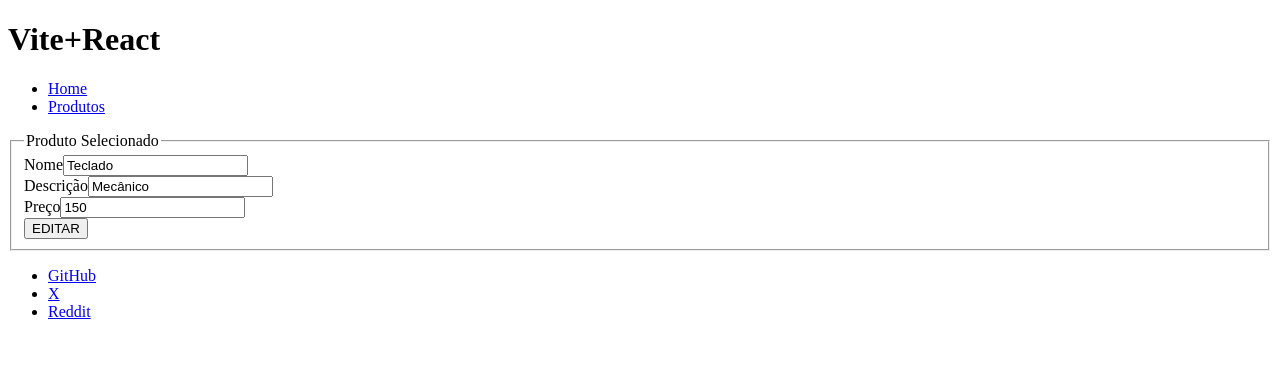
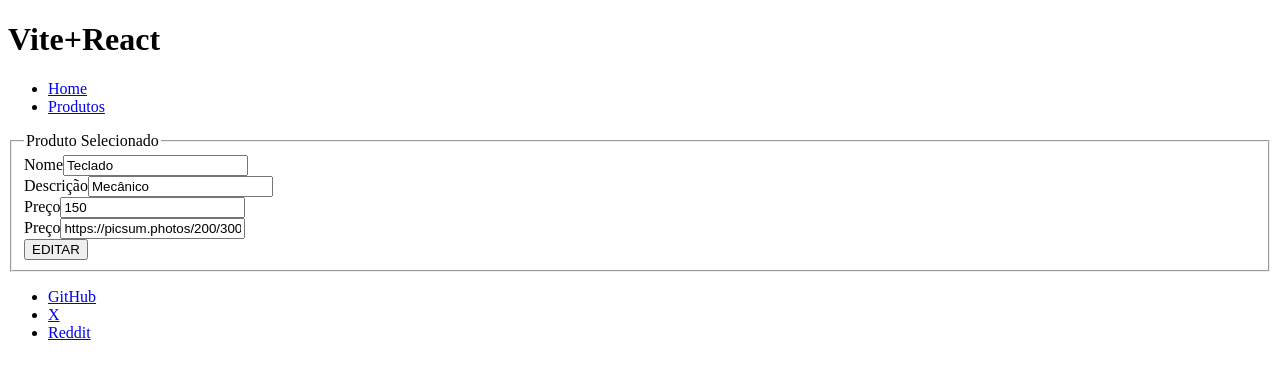
Before and after one commit to jaisycibele/spa-1tdspf-1, a React (Vite) app: page /editar/produtos/1 in a window 1280 px wide. Shown: the top 376 px of the page. Built offline with nearby package versions, Linux system fonts and the light colour scheme.

Commit message:
Adicionando em editar produtos o campo de imagem

```diff
--- a/src/routes/EditarProdutos.jsx
+++ b/src/routes/EditarProdutos.jsx
@@ -62,6 +62,10 @@ export default function EditarProdutos() {
                 <input type="text" name="preco" id="idPreco" value={produto.preco} onChange={handleChange}/>
               </div>
               <div>
+                <label htmlFor="idImg">Preço</label>
+                <input type="text" name="imagem" id="idImg" value={produto.img} onChange={handleChange}/>
+              </div>
+              <div>
                 <button>EDITAR</button>
               </div>
             </fieldset>
```
